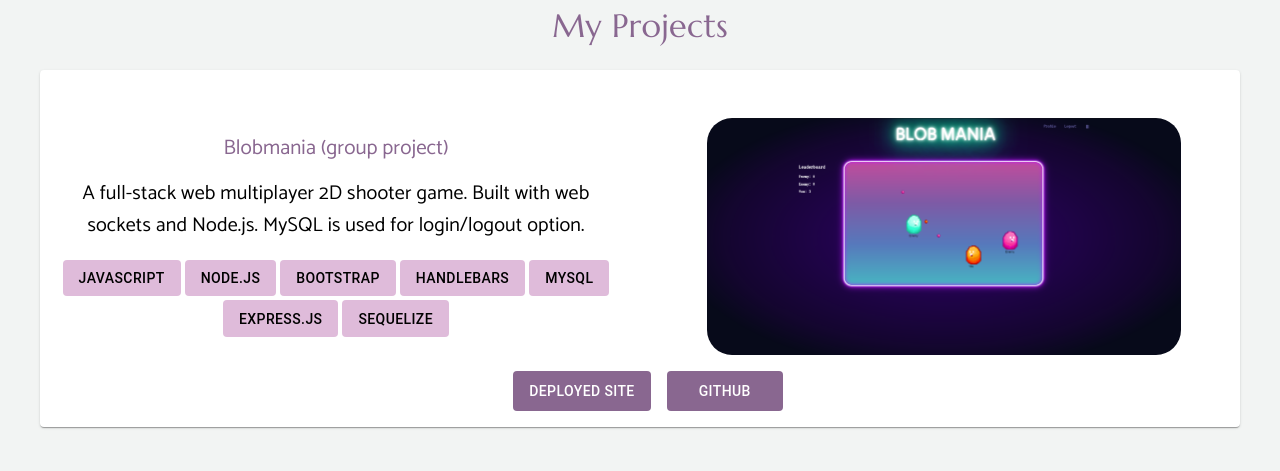
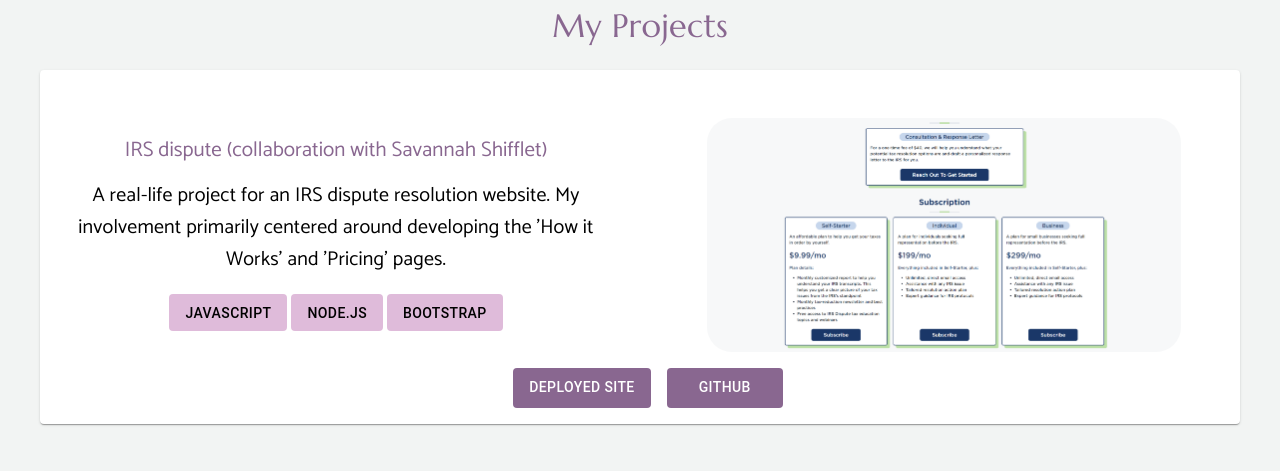
Before and after one commit to AlinaB108/personal-portfolio-react, a React (Create React App) app: page / in a window 1280 px wide. Shown: the part 738-1209 px from the top of the page. Built offline with nearby package versions, Linux system fonts and the light colour scheme.

Commit message:
Added another project

```diff
--- a/src/components/Projects/Projects.js
+++ b/src/components/Projects/Projects.js
@@ -1,5 +1,6 @@
 import React from 'react';
 import { Paper, Typography, Button, Grid, Link } from '@mui/material';
+import irsdispute from "../../assets/images/irsdispute.png";
 import blobmania from "../../assets/images/blobmania.png";
 import blog from "../../assets/images/blog.png";
 import sidekick from "../../assets/images/sidekick.png";
@@ -13,7 +14,38 @@ function Projects() {
           My Projects
         </Typography>
       </Grid>
-      {/* First Project */}
+
+            {/* First Project */}
+            <Paper sx={{ my:3 }}>
+        <Grid container justifyContent="center" alignItems="center" spacing={2} sx={{ mt: 4 }}>
+          <Grid item xs={12} sm={6} container justifyContent="center" alignItems="center">
+            <Typography variant="h5" textAlign='center'>
+              IRS dispute (collaboration with Savannah Shifflet)
+            </Typography>
+            <Typography variant="h6" textAlign='center' sx={{ p:2 }}>
+              A real-life project for an IRS dispute resolution website. My involvement primarily centered around developing the 'How it Works' and 'Pricing' pages.
+            </Typography>
+            <Grid textAlign='center'>
+              <Button variant="skill">JavaScript</Button>
+              <Button variant="skill">Node.js</Button>
+              <Button variant="skill">Bootstrap</Button>
+            </Grid>
+          </Grid>
+          <Grid item xs={12} sm={6} container justifyContent="center" alignItems="center">
+            <img src={irsdispute} alt="Screenshots of my app" width='80%' height='auto' style={{ borderRadius: '25px' }} className='me' />
+          </Grid>
+        </Grid>
+        <Grid item xs={12} container justifyContent="center">
+          <Link href="https://irsdispute.com/">
+            <Button variant="action" sx={{ my:2 }}>Deployed Site</Button>
+          </Link>
+          <Link href="https://github.com/Savannah-Shifflet/irs_dispute_updated">
+            <Button variant="action" sx={{ m:2 }}>GitHub</Button>
+          </Link>
+        </Grid>
+      </Paper>
+
+      {/* Second Project */}
       <Paper sx={{ my:3 }}>
         <Grid container justifyContent="center" alignItems="center" spacing={2} sx={{ mt: 4 }}>
           <Grid item xs={12} sm={6} container justifyContent="center" alignItems="center">
@@ -47,7 +79,7 @@ function Projects() {
         </Grid>
       </Paper>
 
-      {/* Second Project */}
+      {/* Third Project */}
       <Paper sx={{ my:3 }}>
         <Grid container justifyContent="center" alignItems="center" spacing={2} sx={{ mt: 4 }}>
           <Grid item xs={12} sm={6} container justifyContent="center" alignItems="center">
@@ -81,7 +113,7 @@ function Projects() {
         </Grid>
       </Paper>
 
-      {/* Third Project */}
+      {/* Fourth Project */}
       <Paper sx={{ my:3 }}>
         <Grid container justifyContent="center" alignItems="center" spacing={2} sx={{ mt: 4 }}>
           <Grid item xs={12} sm={6} container justifyContent="center" alignItems="center">
@@ -114,7 +146,7 @@ function Projects() {
         </Grid>
       </Paper>
 
-      {/* Fourth Project */}
+      {/* Fifth Project */}
       <Paper sx={{ my:3 }}>
         <Grid container justifyContent="center" alignItems="center" spacing={2} sx={{ mt: 4 }}>
           <Grid item xs={12} sm={6} container justifyContent="center" alignItems="center">
```
Also changed, not shown: src/assets/images/irsdispute.png (added).
